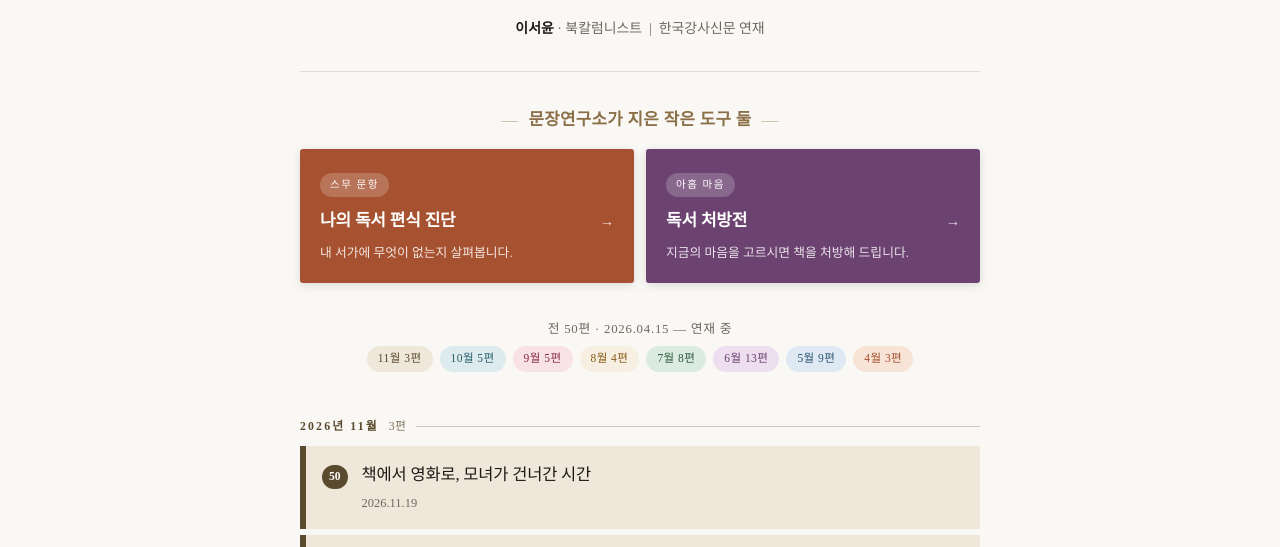
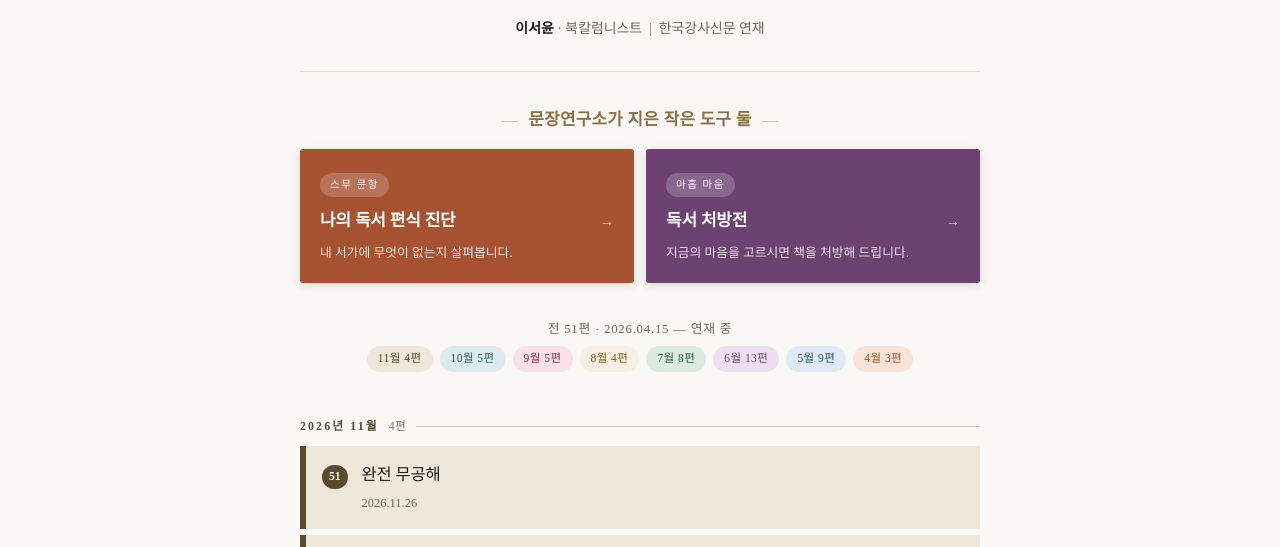
Before and after one commit to outis-books/column, a plain HTML site: page index.html in a window 1280 px wide. Shown: the part 212-759 px from the top of the page. Drawn offline with Linux system fonts and the light colour scheme.

Commit message:
새 칼럼 자동 추가 (2026-11-26)

```diff
--- a/index.html
+++ b/index.html
@@ -268,7 +268,8 @@ const D = [
  [47,"2026.10.29","나만의 방은 없지만",212781,""],
  [48,"2026.11.04","생존을 위한 손잡기",213138,""],
  [49,"2026.11.11","나는 무엇을 원하는가",213616,""],
- [50,"2026.11.19","책에서 영화로, 모녀가 건너간 시간",214113,""]
+ [50,"2026.11.19","책에서 영화로, 모녀가 건너간 시간",214113,""],
+ [51,"2026.11.26","완전 무공해",214554,""]
 ];
 const esc = s => s.replace(/[&<>"]/g, c => ({'&':'&amp;','<':'&lt;','>':'&gt;','"':'&quot;'}[c]));
 const mo = d => d.slice(5,7).replace(/^0/,'');
```
